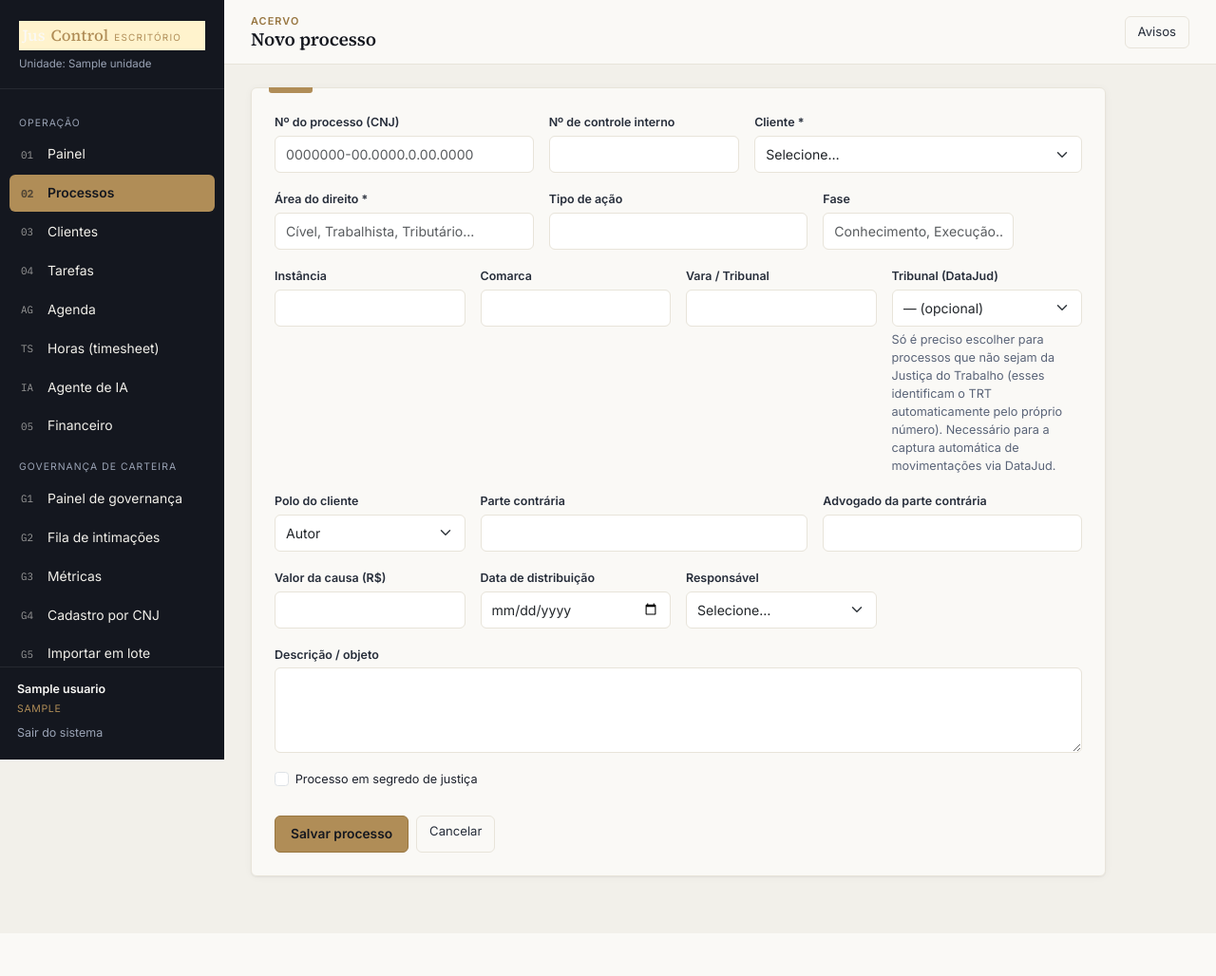
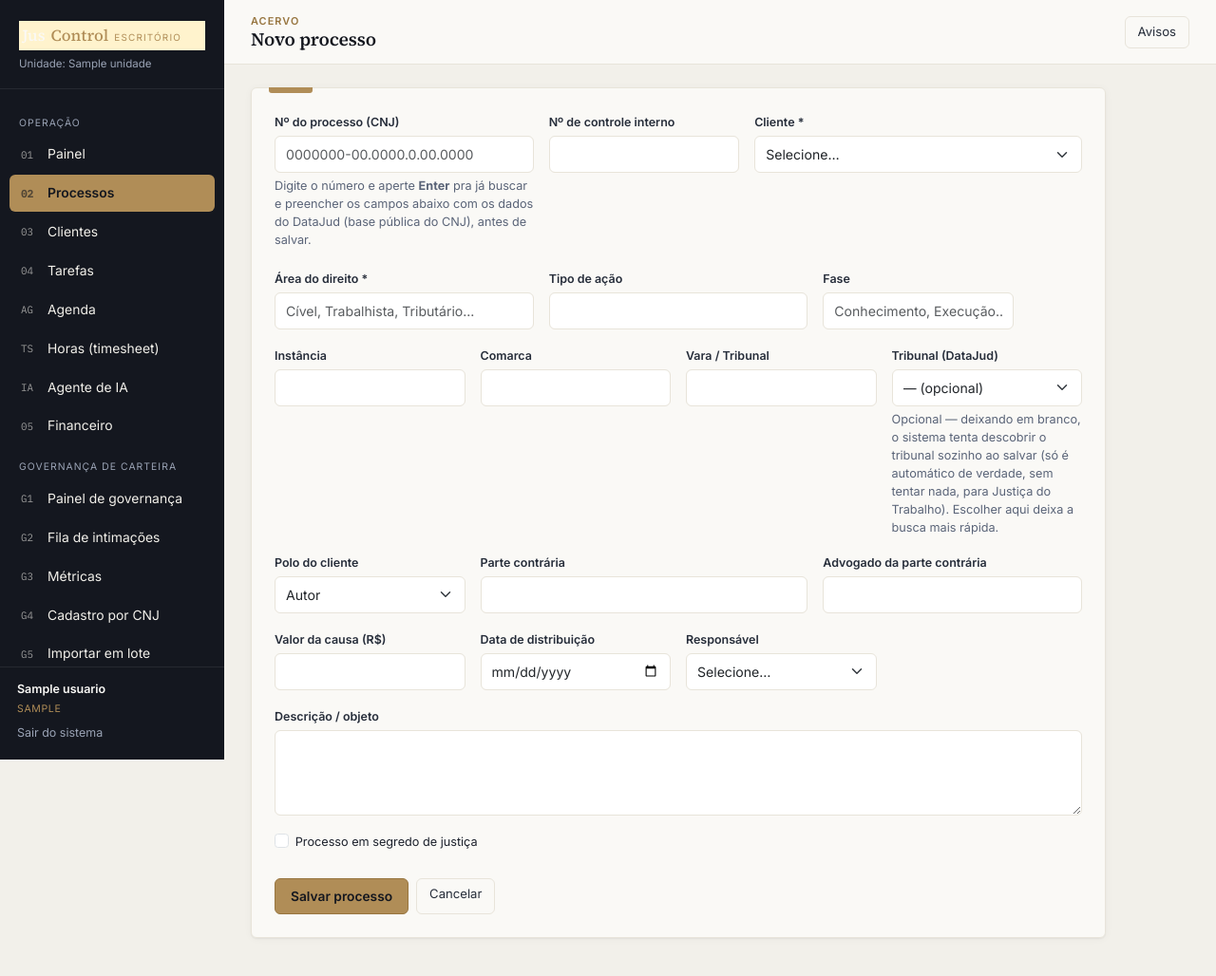
Before and after one commit to wilkerbruno/sistema-advocacia, a Flask app: page /processos/novo in a window 1280 px wide. Shown: the top 1028 px of the page at 95% size. Before the commit the page ends 930 px from the top, so only its background shows below. Run offline with Flask 3, Linux system fonts and the light colour scheme; a user stored in the database is signed in; tables that the repository leaves empty hold one stand-in row (values such as "Sample post").

Commit message:
datajud
melhorando o datajud

```diff
--- a/app/routes/governanca.py
+++ b/app/routes/governanca.py
@@ -165,6 +165,11 @@ def consultar_cnj_preview():
         assunto=dados["assunto"],
         orgao_julgador=dados["orgao_julgador"],
         data_ajuizamento=dados["data_ajuizamento"].strftime("%d/%m/%Y") if dados["data_ajuizamento"] else None,
+        # formato ISO (YYYY-MM-DD) à parte do "data_ajuizamento" (dd/mm/aaaa)
+        # acima — é o formato que <input type="date"> exige pra preencher
+        # sozinho (ver app/templates/processos/form.html); o dd/mm/aaaa
+        # continua servindo só pra exibição na pré-visualização.
+        data_ajuizamento_iso=dados["data_ajuizamento"].strftime("%Y-%m-%d") if dados["data_ajuizamento"] else None,
         valor_causa=str(dados["valor_causa"]) if dados["valor_causa"] is not None else None,
         qtd_movimentacoes=len(dados["movimentacoes"]),
     )
--- a/app/routes/processos.py
+++ b/app/routes/processos.py
@@ -7,11 +7,15 @@ from flask import (Blueprint, render_template, request, redirect, url_for,
 from flask_login import login_required, current_user
 from werkzeug.utils import secure_filename
 from app.extensions import db
-from app.models import Processo, Cliente, Unidade, Usuario, Andamento, Prazo, Audiencia, Documento, Movimentacao, AnaliseProcessoIA
+from app.models import Processo, Cliente, Unidade, Usuario, Andamento, Prazo, Audiencia, Documento, Movimentacao, AnaliseProcessoIA, LogCaptura
 from app.utils.acesso import aplicar_escopo_unidade, unidade_id_para_novo_registro, checar_acesso_unidade_ou_403, unidades_do_escopo, usuarios_do_escopo
 from app.utils.notificacoes import registrar_log, notificar
 from app.utils import tribunais_datajud, agente_ia_router
 from app.utils.analise_processo_ia import gerar_analise
+from app.utils.cnj import validar_numero_cnj
+from app.utils.captura_conectores import obter_conector, ConectorNaoConfiguradoError
+from app.utils.conector_datajud import TribunalNaoIdentificadoError, ConexaoDataJudError
+from app.utils.captura_pipeline import aplicar_carga_inicial, registrar_movimentacoes_capturadas
 
 processos_bp = Blueprint("processos", __name__)
 
@@ -26,6 +30,78 @@ def _parse_data(valor):
     if not valor:
         return None
     return datetime.strptime(valor, "%Y-%m-%d").date()
+
+
+def _tentar_captura_automatica_no_cadastro(processo, empresa):
+    """
+    Tenta a captura automática via DataJud no MOMENTO do cadastro/edição
+    manual de um processo (telas "Novo processo"/"Editar processo") —
+    reaproveita exatamente o mesmo pipeline usado no cadastro por CNJ
+    (governanca.novo_por_cnj) e no botão "Tentar captura automática"
+    (governanca.tentar_captura), pra não importar qual tela o usuário usa
+    pra cadastrar: digitar o CNJ e salvar já busca os dados sozinho, sem
+    precisar ir na tela separada "Cadastrar por CNJ" nem clicar em mais
+    nada depois.
+
+    Só tenta quando `numero_processo` já é um CNJ válido (dígito
+    verificador correto — módulo 97). Número em branco ou fora do padrão
+    simplesmente vira acompanhamento manual (`forma_acompanhamento` =
+    "manual"), sem tentar nada e sem alarme nenhum — processo antigo com
+    numeração legada, ou processo sem número ainda, não é erro.
+
+    Efeitos colaterais: ajusta processo.monitoravel,
+    processo.forma_acompanhamento, processo.motivo_nao_monitoravel e
+    processo.tribunal_datajud; quando encontra o processo, também aplica a
+    carga inicial e registra as movimentações (idempotente — seguro
+    chamar de novo). NÃO faz commit — quem chama decide isso (precisa que
+    `processo.id` já exista, ou seja, chamar depois de um `db.session.flush()`
+    num cadastro novo).
+    """
+    numero = processo.numero_processo
+    if not numero:
+        processo.forma_acompanhamento = "manual"
+        processo.monitoravel = False
+        processo.motivo_nao_monitoravel = None
+        return
+
+    resultado = validar_numero_cnj(numero)
+    if not resultado["valido"]:
+        processo.forma_acompanhamento = "manual"
+        processo.monitoravel = False
+        processo.motivo_nao_monitoravel = f"Número fora do padrão CNJ: {resultado['motivo']}"
+        return
+
+    tribunal_hint = processo.tribunal_datajud or None
+    dados_capturados, motivo = None, None
+    try:
+        conector = obter_conector("padrao", empresa=empresa)
+        dados_capturados = conector.consultar_processo(resultado["partes"]["formatado"], tribunal_hint=tribunal_hint)
+    except ConectorNaoConfiguradoError as e:
+        motivo = str(e)
+    except TribunalNaoIdentificadoError as e:
+        motivo = str(e)
+    except ConexaoDataJudError as e:
+        motivo = str(e)
+
+    if dados_capturados:
+        processo.tribunal_datajud = dados_capturados["tribunal_slug"]
+        aplicar_carga_inicial(processo, dados_capturados)
+        novas = registrar_movimentacoes_capturadas(processo, dados_capturados["movimentacoes"])
+        processo.monitoravel = True
+        processo.forma_acompanhamento = "automatico"
+        processo.motivo_nao_monitoravel = None
+        db.session.add(LogCaptura(
+            fonte="datajud", processo_id=processo.id, tribunal=dados_capturados["tribunal_slug"],
+            status="sucesso", mensagem=f"{novas} movimentação(ões) capturada(s).",
+        ))
+    else:
+        processo.forma_acompanhamento = "nao_monitoravel"
+        processo.monitoravel = False
+        processo.motivo_nao_monitoravel = motivo
+        db.session.add(LogCaptura(
+            fonte="datajud", processo_id=processo.id, tribunal=tribunal_hint,
+            status="falha", mensagem=(motivo or "")[:500],
+        ))
 
 
 @processos_bp.route("/")
@@ -95,6 +171,12 @@ def novo():
         db.session.add(processo)
         db.session.flush()
 
+        # Tenta buscar os dados automaticamente no DataJud já no cadastro —
+        # mesmo comportamento de "Cadastrar por CNJ", só que nesta tela com
+        # todos os campos (ver _tentar_captura_automatica_no_cadastro acima).
+        empresa_do_cadastro = db.session.get(Unidade, unidade_id).empresa
+        _tentar_captura_automatica_no_cadastro(processo, empresa_do_cadastro)
+
         db.session.add(Andamento(
             processo_id=processo.id, tipo="movimentacao",
             descricao="Processo cadastrado no sistema.",
@@ -104,7 +186,16 @@ def novo():
         registrar_log(current_user, "criou", "Processo", processo.id,
                        processo.numero_processo or processo.numero_interno)
         db.session.commit()
-        flash("Processo cadastrado com sucesso.", "success")
+
+        if processo.forma_acompanhamento == "automatico" and processo.monitoravel:
+            qtd = len(processo.movimentacoes)
+            flash(f"Processo cadastrado e em monitoramento automático — dados encontrados no "
+                  f"DataJud ({qtd} movimentação(ões)).", "success")
+        elif processo.motivo_nao_monitoravel:
+            flash(f"Processo cadastrado, mas não foi possível buscar automaticamente no DataJud: "
+                  f"{processo.motivo_nao_monitoravel}", "warning")
+        else:
+            flash("Processo cadastrado com sucesso.", "success")
         return redirect(url_for("processos.detalhe", processo_id=processo.id))
 
     responsaveis = Usuario.query.filter_by(
@@ -141,6 +232,7 @@ def editar(processo_id):
     responsaveis = Usuario.query.filter_by(unidade_id=processo.unidade_id, ativo=True).all()
 
     if request.method == "POST":
+        numero_anterior = processo.numero_processo
         processo.numero_processo = request.form.get("numero_processo")
         processo.numero_interno = request.form.get("numero_interno")
         processo.area_direito = request.form["area_direito"]
@@ -185,9 +277,29 @@ def editar(processo_id):
         if processo.status == "encerrado" and processo.desfecho and not processo.data_encerramento:
             processo.data_encerramento = date.today()
 
+        # Se o número do processo mudou (ex.: corrigindo um dígito digitado
+        # errado), tenta a captura automática de novo com o número novo —
+        # mesmo comportamento do cadastro (novo() acima) e do botão "Tentar
+        # captura automática". Só quando o número muda de verdade: editar
+        # outros campos não deve sair rebuscando/re-classificando o
+        # acompanhamento de um processo que o usuário já configurou.
+        numero_mudou = processo.numero_processo != numero_anterior
+        if numero_mudou:
+            empresa_da_edicao = processo.unidade.empresa if processo.unidade else None
+            _tentar_captura_automatica_no_cadastro(processo, empresa_da_edicao)
+
         registrar_log(current_user, "editou", "Processo", processo.id, processo.numero_processo)
         db.session.commit()
-        flash("Processo atualizado com sucesso.", "success")
+
+        if numero_mudou and processo.forma_acompanhamento == "automatico" and processo.monitoravel:
+            qtd = len(processo.movimentacoes)
+            flash(f"Processo atualizado — número novo encontrado no DataJud e em monitoramento "
+                  f"automático ({qtd} movimentação(ões)).", "success")
+        elif numero_mudou and processo.motivo_nao_monitoravel:
+            flash(f"Processo atualizado, mas não foi possível buscar automaticamente no DataJud com "
+                  f"o número novo: {processo.motivo_nao_monitoravel}", "warning")
+        else:
+            flash("Processo atualizado com sucesso.", "success")
         return redirect(url_for("processos.detalhe", processo_id=processo.id))
 
     return render_template("processos/form.html", processo=processo, unidades=unidades,
--- a/app/templates/processos/form.html
+++ b/app/templates/processos/form.html
@@ -9,7 +9,13 @@
     <div class="row g-3">
       <div class="col-md-4">
         <label class="form-label">Nº do processo (CNJ)</label>
-        <input type="text" name="numero_processo" class="form-control" placeholder="0000000-00.0000.0.00.0000" value="{{ processo.numero_processo if processo else '' }}">
+        <input type="text" name="numero_processo" id="numero_processo" class="form-control"
+               placeholder="0000000-00.0000.0.00.0000" value="{{ processo.numero_processo if processo else '' }}">
+        <div class="small text-muted-doc mt-1">
+          Digite o número e aperte <strong>Enter</strong> pra já buscar e preencher os
+          campos abaixo com os dados do DataJud (base pública do CNJ), antes de salvar.
+        </div>
+        <div id="cnj-preview-status" class="small mt-1"></div>
       </div>
       <div class="col-md-3">
         <label class="form-label">Nº de controle interno</label>
@@ -37,7 +43,7 @@
       {% endif %}
       <div class="col-md-4">
         <label class="form-label">Área do direito *</label>
-        <input type="text" name="area_direito" class="form-control" required placeholder="Cível, Trabalhista, Tributário..." value="{{ processo.area_direito if processo else '' }}">
+        <input type="text" name="area_direito" id="area_direito" class="form-control" required placeholder="Cível, Trabalhista, Tributário..." value="{{ processo.area_direito if processo else '' }}">
       </div>
       <div class="col-md-4">
         <label class="form-label">Tipo de ação</label>
@@ -58,20 +64,20 @@
       </div>
       <div class="col-md-3">
         <label class="form-label">Vara / Tribunal</label>
-        <input type="text" name="vara" class="form-control" value="{{ processo.vara if processo else '' }}">
+        <input type="text" name="vara" id="vara" class="form-control" value="{{ processo.vara if processo else '' }}">
       </div>
       <div class="col-md-3">
         <label class="form-label">Tribunal (DataJud)</label>
-        <select name="tribunal_datajud" class="form-select">
+        <select name="tribunal_datajud" id="tribunal_datajud" class="form-select">
           <option value="">— (opcional)</option>
           {% for slug, rotulo in tribunais_datajud %}
           <option value="{{ slug }}" {{ "selected" if processo and processo.tribunal_datajud == slug }}>{{ rotulo }}</option>
           {% endfor %}
         </select>
         <div class="small text-muted-doc mt-1">
-          Só é preciso escolher para processos que não sejam da Justiça do Trabalho
-          (esses identificam o TRT automaticamente pelo próprio número). Necessário
-          para a captura automática de movimentações via DataJud.
+          Opcional — deixando em branco, o sistema tenta descobrir o tribunal
+          sozinho ao salvar (só é automático de verdade, sem tentar nada, para
+          Justiça do Trabalho). Escolher aqui deixa a busca mais rápida.
         </div>
       </div>
 
@@ -94,11 +100,11 @@
 
       <div class="col-md-3">
         <label class="form-label">Valor da causa (R$)</label>
-        <input type="number" step="0.01" name="valor_causa" class="form-control" value="{{ processo.valor_causa if processo else '' }}">
+        <input type="number" step="0.01" name="valor_causa" id="valor_causa" class="form-control" value="{{ processo.valor_causa if processo else '' }}">
       </div>
       <div class="col-md-3">
         <label class="form-label">Data de distribuição</label>
-        <input type="date" name="data_distribuicao" class="form-control" value="{{ processo.data_distribuicao if processo else '' }}">
+        <input type="date" name="data_distribuicao" id="data_distribuicao" class="form-control" value="{{ processo.data_distribuicao if processo else '' }}">
       </div>
       <div class="col-md-3">
         <label class="form-label">Responsável</label>
@@ -194,3 +200,80 @@
   </form>
 </div>
 {% endblock %}
+
+{% block scripts_extra %}
+<script>
+// Digitar o CNJ e apertar Enter já busca no DataJud e preenche os campos
+// vazios abaixo (área do direito, vara/tribunal, valor da causa, data de
+// distribuição, tribunal DataJud) — mesma pré-visualização usada em
+// "Cadastrar por CNJ" (governanca.consultar_cnj_preview, só lê, nunca
+// grava nada). O cadastro/edição em si (POST deste formulário) tenta a
+// captura de novo e persiste de fato (ver app/routes/processos.py —
+// _tentar_captura_automatica_no_cadastro) — esta busca aqui é só pra dar
+// feedback imediato e evitar digitar tudo à mão antes de salvar.
+(function () {
+  const campoNumero = document.getElementById("numero_processo");
+  const campoTribunal = document.getElementById("tribunal_datajud");
+  const campoArea = document.getElementById("area_direito");
+  const campoVara = document.getElementById("vara");
+  const campoValor = document.getElementById("valor_causa");
+  const campoData = document.getElementById("data_distribuicao");
+  const status = document.getElementById("cnj-preview-status");
+  if (!campoNumero || !status) return;
+
+  function preencherSeVazio(campo, valor) {
+    if (campo && valor && !campo.value) campo.value = valor;
+  }
+
+  async function buscarEPreencher() {
+    const numero = campoNumero.value.trim();
+    if (!numero) return;
+
+    status.innerHTML = `<span class="text-muted-doc">Consultando DataJud...</span>`;
+
+    const params = new URLSearchParams({ numero_cnj: numero });
+    if (campoTribunal.value) params.set("tribunal_datajud", campoTribunal.value);
+
+    try {
+      const resp = await fetch(`{{ url_for('governanca.consultar_cnj_preview') }}?${params}`);
+      const dados = await resp.json();
+
+      if (!dados.valido) {
+        status.innerHTML = `<span class="text-danger">Número CNJ inválido: ${dados.motivo}</span>`;
+        return;
+      }
+      if (!dados.encontrado) {
+        status.innerHTML = `<span class="text-warning">Não foi possível buscar automaticamente agora: ${dados.motivo}</span>` +
+          ` Os campos podem ser preenchidos à mão — ao salvar, o sistema tenta a busca de novo.`;
+        return;
+      }
+
+      status.innerHTML = `<span class="text-success">Processo encontrado no DataJud (${dados.tribunal_slug.toUpperCase()}) — ` +
+        `${dados.qtd_movimentacoes} movimentação(ões). Campos em branco preenchidos abaixo; confira antes de salvar.</span>`;
+
+      preencherSeVazio(campoArea, dados.assunto || dados.classe);
+      preencherSeVazio(campoVara, dados.orgao_julgador);
+      preencherSeVazio(campoValor, dados.valor_causa);
+      preencherSeVazio(campoData, dados.data_ajuizamento_iso);
+
+      // Se o tribunal foi identificado (automático ou por tentativa), reflete
+      // no <select> quando o usuário não tinha escolhido nada ainda.
+      if (dados.tribunal_slug && !campoTribunal.value) {
+        for (const opt of campoTribunal.options) {
+          if (opt.value === dados.tribunal_slug) { campoTribunal.value = dados.tribunal_slug; break; }
+        }
+      }
+    } catch (e) {
+      status.innerHTML = `<span class="text-danger">Erro ao consultar o DataJud agora. Tente de novo em alguns instantes.</span>`;
+    }
+  }
+
+  campoNumero.addEventListener("keydown", function (ev) {
+    if (ev.key === "Enter") {
+      ev.preventDefault();
+      buscarEPreencher();
+    }
+  });
+})();
+</script>
+{% endblock %}
```
Also changed, not shown: PENDENCIAS.md (+61 -0 lines).
